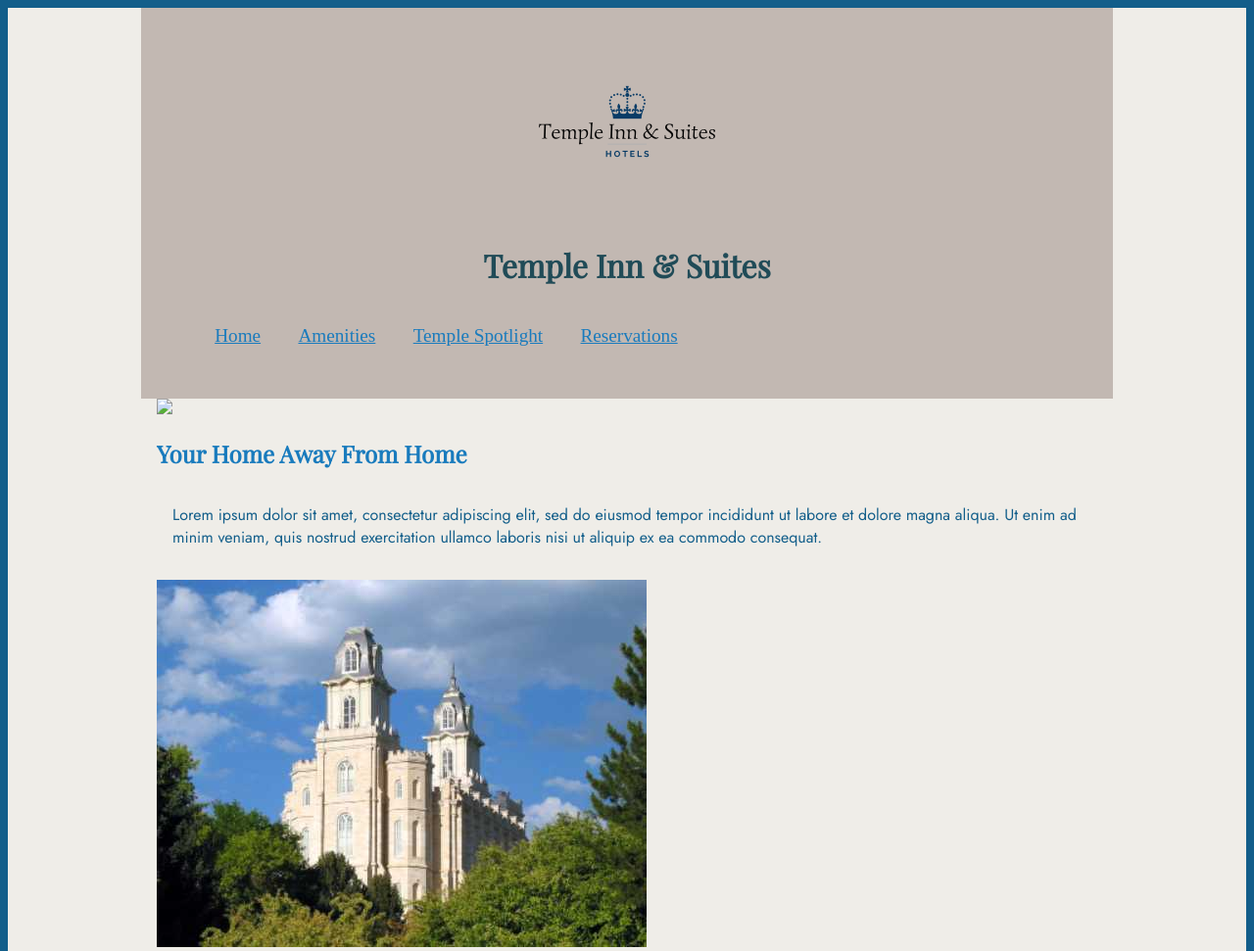
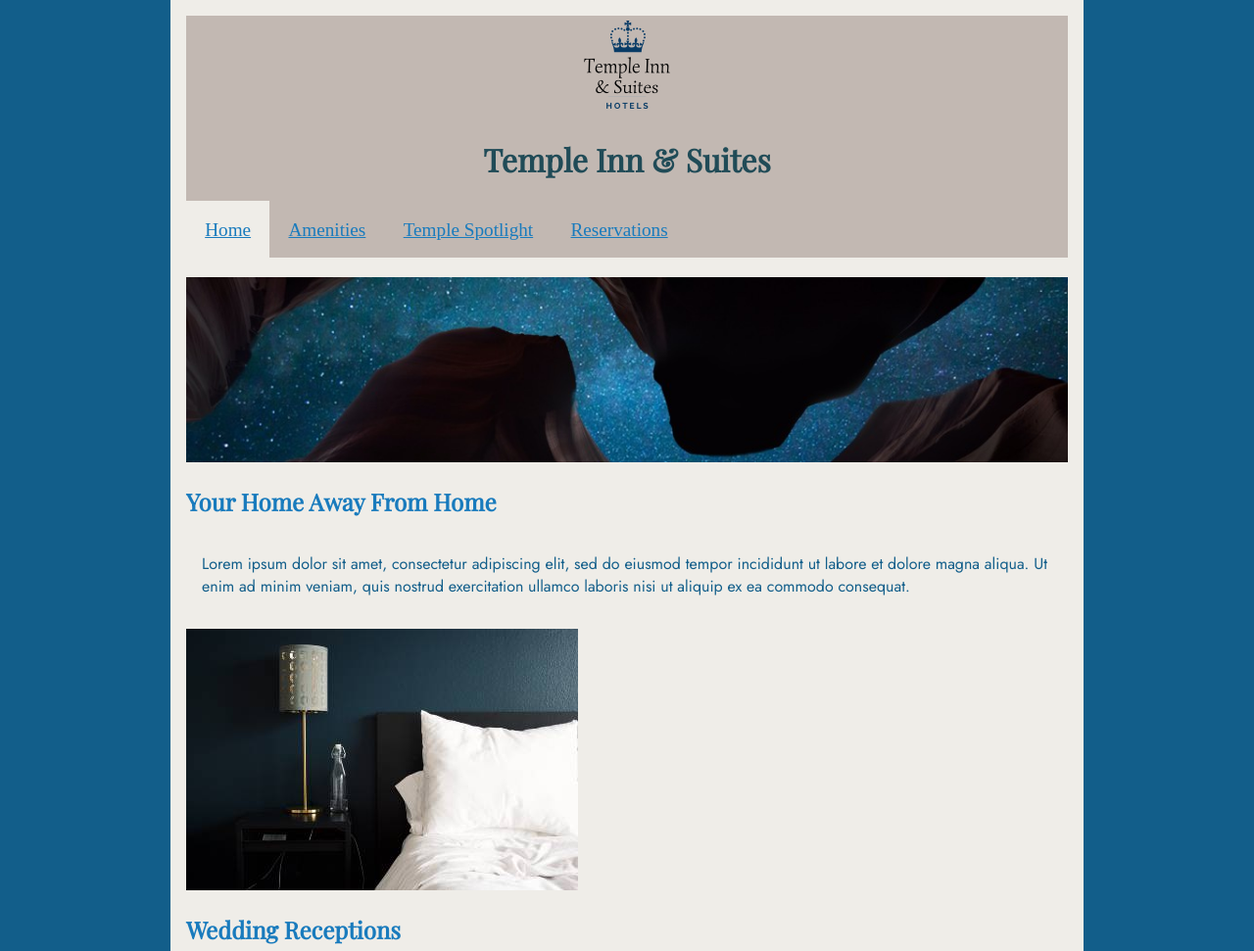
Before and after one commit to EmilyTheApple/CSE-230-and-Metaknitting-Site, a plain HTML site: page project/index.html in a window 1280 px wide. Shown: the top 971 px of the page at 98% size. Drawn offline with nearby package versions, Linux system fonts and the light colour scheme; a web font is replaced by a local one.

Commit message:
temple site

```diff
--- a/project/css/style.css
+++ b/project/css/style.css
@@ -17,6 +17,9 @@ html{
 body{
     background-color: var(--accent1-color);
     font-size: 16px;
+    max-width: 900px;
+    margin: 0 auto;
+    padding: 1em;
 }
 
 h1, h2, h3, h4, h5, h6{
@@ -29,8 +32,7 @@ header, main, footer {
     margin: 0 auto;
 }
 
-header{
-    padding: 1em;
+header {
     text-align: center;
     color: var(--accent2-color);
     background-color: var(--secondary-color);
@@ -38,6 +40,10 @@ header{
 
 header > h1{
     color: var(--accent3-color);
+}
+
+.logo {
+    width: 100px;
 }
 
 p{
@@ -55,7 +61,8 @@ nav{
 
 nav > ul{
     list-style-type: none;
-    display: flex
+    display: flex;
+    padding: 0;
 }
 
 nav a{
@@ -72,6 +79,19 @@ nav a:hover{
     background-color: var(--accent3-color);
 }
 
+.active {
+    color: var(--secondary-color);
+    background-color: var(--accent1-color);
+}
+
+.active:hover {
+    background-color: var(--primary-color);
+}
+
+.hero {
+    max-width: 900px;
+}
+
 footer {
     background-color: var(--secondary-color);
     padding: 20px;
--- a/project/index.html
+++ b/project/index.html
@@ -9,7 +9,7 @@
 </head>
 <body>
     <header>
-        <img class="logo" src="images/6ee46960-8c92-4494-97a5-877a620fd8b2_200x200.png" alt="Temple Inn & Suites logo">
+        <img class="logo" src="images/logo.png" alt="Temple Inn & Suites logo">
         <h1>Temple Inn & Suites</h1>
         <nav>
             <ul>
@@ -21,13 +21,13 @@
         </nav>
     </header>
     <main>
-        <div><img src="images/heroimage.png"></div>
+        <img class="hero" src="images/heroimage.jpg" alt="night sky">
         <section class="homeaway"><h2>Your Home Away From Home</h2>
         <p>Lorem ipsum dolor sit amet, consectetur adipiscing elit, sed do eiusmod tempor incididunt ut labore et dolore magna aliqua. Ut enim ad minim veniam, quis nostrud exercitation ullamco laboris nisi ut aliquip ex ea commodo consequat.</p></section>
-        <img src="images/manti-utah-temple.jpg" alt="Manti, Utah Temple, USA">
+        <img class="bed" src="images/bed.jpg" alt="bed and nightstand">
         <section class="weddings"><h2>Wedding Receptions</h2>
         <p>Lorem ipsum dolor sit amet, consectetur adipiscing elit, sed do eiusmod tempor incididunt ut labore et dolore magna aliqua. Ut enim ad minim veniam, quis nostrud exercitation ullamco laboris nisi ut aliquip ex ea commodo consequat.</p></section>
-        <img src="images/sectionimage2.png">
+        <img class="reception" src="images/reception.jpg" alt="wedding reception">
         <section class="familysearch"><h2>Family Search Center</h2>
         <p>Lorem ipsum dolor sit amet, consectetur adipiscing elit, sed do eiusmod tempor incididunt ut labore et dolore magna aliqua. Ut enim ad minim veniam, quis nostrud exercitation ullamco laboris nisi ut aliquip ex ea commodo consequat. Duis aute irure dolor in reprehenderit in voluptate velit esse cillum dolore eu fugiat nulla pariatur. Excepteur sint occaecat cupidatat non proident, sunt in culpa qui officia deserunt mollit anim id est laborum.</p></section>
     </main>
@@ -43,9 +43,9 @@
             info@templeinn.com
         </div>
         <div class="social">
-            <a href="http://www.facebook.com"><img src="images/socialmediaicon.png"></a>
-            <a href="#"><img src="images/socialmediaicon.png"></a>
-            <a href="#"><img src="images/socialmediaicon.png"></a>
+            <a href="http://www.facebook.com/"><img src="images/facebookicon.png" alt="facebook link"></a>
+            <a href="http://www.twitter.com/"><img src="images/twittericon.png" alt="twitter link"></a>
+            <a href="http://www.linkedin.com/"><img src="images/linkedinicon.png" alt="linkedin link"></a>
         </div>
         <div class="copyright">
         Copyright &copy; 2020 Temple Inn & Suites | All Rights Reserved | Privacy and Cookie Statement | Emily Patrick
```
Also changed, not shown: project/images/bed.jpg (added), project/images/facebookicon.png (added), project/images/heroimage.jpg (added), project/images/linkedinicon.png (added), project/images/logo.png (added), project/images/reception.jpg (added), project/images/twittericon.png (added).
